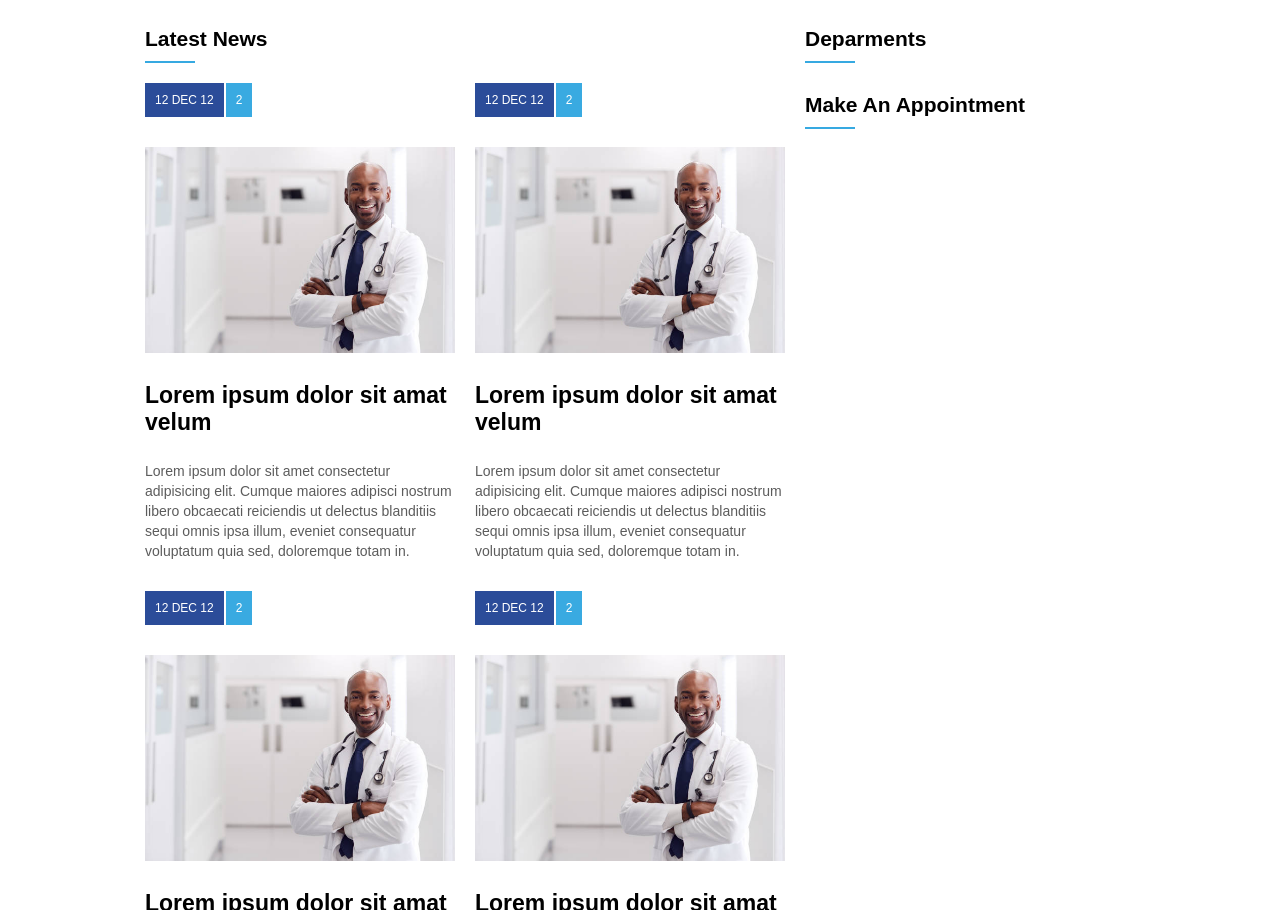
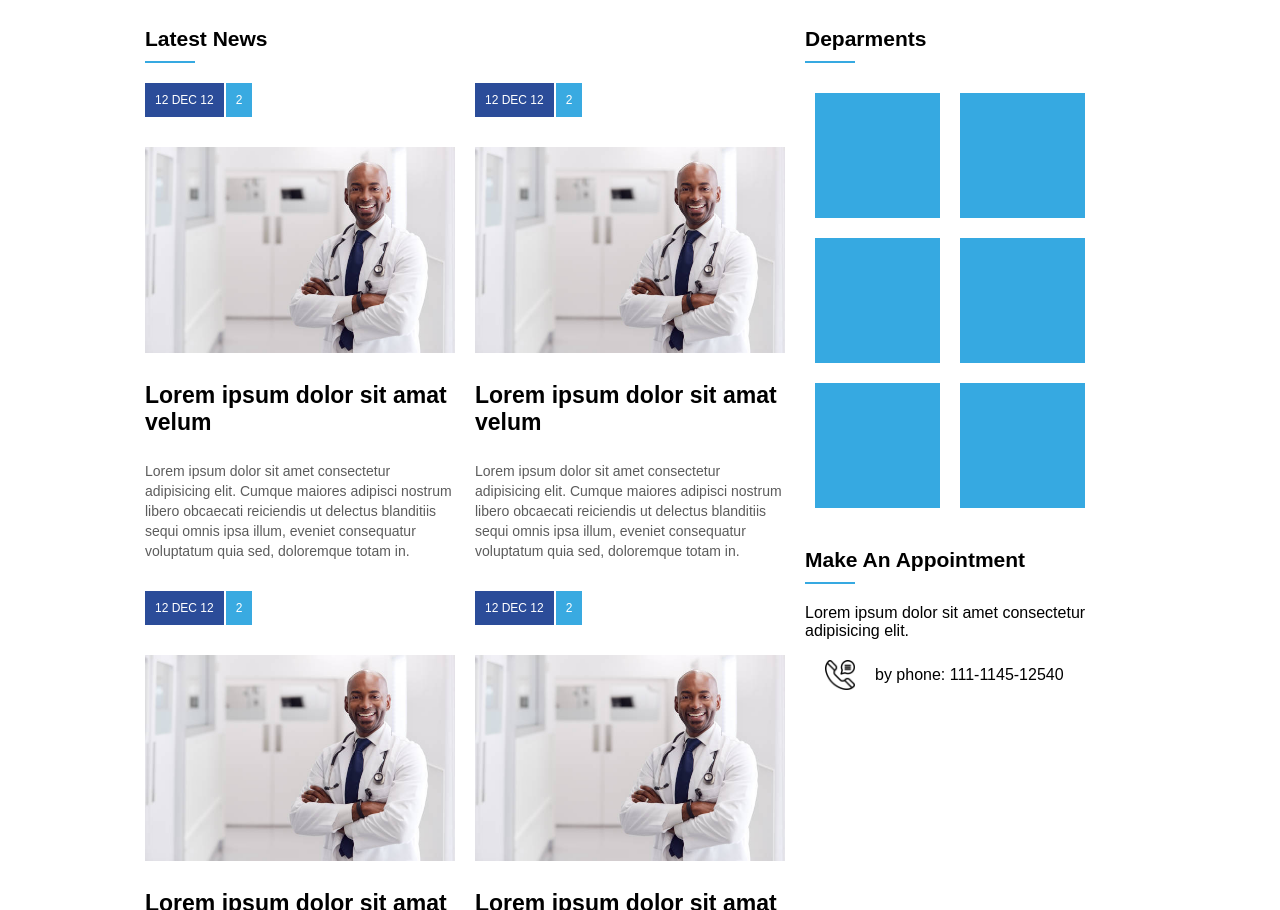
Before and after one commit to HigorPiress/projeto-medicenter, a plain HTML site: page index.html in a window 1280 px wide. Shown: the part 793-1703 px from the top of the page. Drawn offline with Linux system fonts and the light colour scheme.

Commit message:
contats tel

```diff
--- a/estilos/style.css
+++ b/estilos/style.css
@@ -241,3 +241,27 @@ article .news_resume {
     color: #5c5c5c;
     margin-bottom: 30px
 }
+
+/* Aside */
+
+.box {
+    width: 125px;
+    height: 125px;
+    background-color: #36a9e1;
+    margin: 10px;
+}
+
+.tel {
+    margin: 20px;
+}
+
+.descrition_phone {
+    display: flex;
+    align-items: center;
+    margin-left: 20px;
+}
+
+.tel img {
+    height: 30px;
+    width: 30px;
+}
--- a/index.html
+++ b/index.html
@@ -156,17 +156,30 @@
                         <div class="widget_title_bar"></div>
                     </div>
                     <div class="widget_body">
-
+                        <div class="boxs flex">
+                            <div class="box"></div>
+                            <div class="box"></div>
+                            <div class="box"></div>
+                            <div class="box"></div>
+                            <div class="box"></div>
+                            <div class="box"></div>
+                        </div>
                     </div>
                 </div>
+
                 <div class="widget">
                     <div class="widget_title">
                         <div class="widget_title_text">Make An Appointment</div>
                         <div class="widget_title_bar"></div>
                     </div>
                     <div class="widget_body">
-
-                    </div>
+                        <div class="resume">Lorem ipsum dolor sit amet consectetur adipisicing elit. </div>
+                        <div class="contats flex">
+                            <div class="tel flex">
+                            <img src="imagens/chamada-telefonica.png" alt="tel" >
+                            <div class="descrition_phone">by phone: 111-1145-12540</div>
+                            </div>
+                        </div>
                 </div>
             </aside>
         </div>
```
Also changed, not shown: imagens/chamada-telefonica.png (added).
